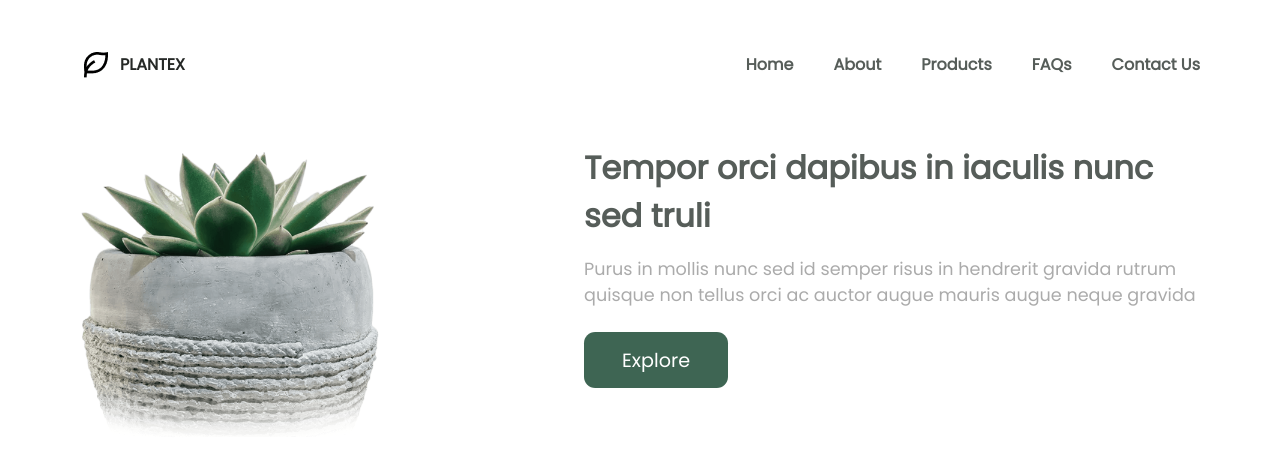
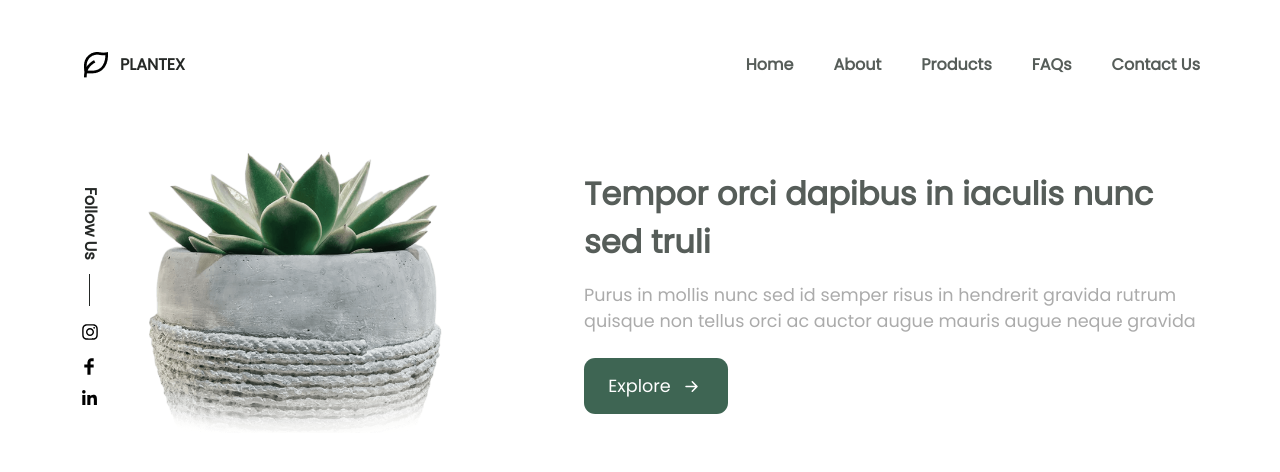
Before and after one commit to MatheusGomesRocha/plantanal, a React (Create React App) app: page / in a window 1280 px wide. Shown: the top 472 px of the page. Built offline with nearby package versions, Linux system fonts and the light colour scheme.

Commit message:
Finalizando primeira parte do Design (Header e Banner de apresentação)

```diff
--- a/src/App.js
+++ b/src/App.js
@@ -4,6 +4,11 @@ import './globals.scss';
 
 import favicon from './assets/images/favicon.png';
 import home from './assets/images/home.png';
+
+import { BsArrowRightShort } from 'react-icons/bs';
+import { AiOutlineInstagram } from 'react-icons/ai';
+import { TiSocialFacebook } from 'react-icons/ti';
+import { FaLinkedinIn } from 'react-icons/fa';
 
 export default () => {
   return(
@@ -24,6 +29,19 @@ export default () => {
       </nav>
 
       <section className={styles.banner}>
+
+        <div className={styles.social}>
+          <div className={styles.text}>
+            <span>Follow Us</span>
+          </div>
+          <div className={styles.line}></div>
+          <div className={styles.socialIcons}>
+            <AiOutlineInstagram size={20} color="#000" />
+            <TiSocialFacebook size={25} style={{marginTop: '.7rem'}} color="#000" />
+            <FaLinkedinIn size={17} style={{marginTop: '.7rem'}} color="#000" />
+          </div>
+        </div>
+
         <img src={home} className={styles.homeImg} />
 
         <div className={styles.textArea}>
@@ -31,6 +49,7 @@ export default () => {
           <p>Purus in mollis nunc sed id semper risus in hendrerit gravida rutrum quisque non tellus orci ac auctor augue mauris augue neque gravida</p>
           <div className={styles.button}>
             <span>Explore</span>
+            <BsArrowRightShort size={25} color="#fff" />
           </div>
         </div>
       </section>
--- a/src/assets/scss/styles.module.scss
+++ b/src/assets/scss/styles.module.scss
@@ -38,12 +38,47 @@
 
     .banner {
         display: flex;
+        align-items: center;
         width: 100%;
         margin-top: 4rem;
 
+        .social {
+            display: flex;
+            flex-direction: column;
+            align-items: center;
+            justify-content: center;
+            width: 1.2rem;
+
+            .text {
+                transform: rotate(90deg);
+                margin-top: 3rem;
+                width: 100px;
+
+                span {
+                    color: var(--title);
+                    font-weight: 600;
+                    text-align: center;
+                }
+            }
+
+            .line {
+                background-color: var(--title);
+                width: .1rem;
+                height: 2rem;
+                margin: 1.5rem 0 1rem 0;
+            }
+
+            .socialIcons {
+                display: flex;
+                flex-direction: column;
+                align-items: center;
+            }
+        }
+
         .homeImg {
-            width: 300px;
-            height: 300px;
+            width: 18.5rem;
+            height: 18.5rem;
+            margin-left: 3rem;
         }
 
         .textArea {
@@ -72,7 +107,8 @@
 
                 span {
                     color: var(--container);
-                    font-size: 1.2rem;
+                    font-size: 1.1rem;
+                    margin-right: .5rem;
                 }
             }
         }
```
